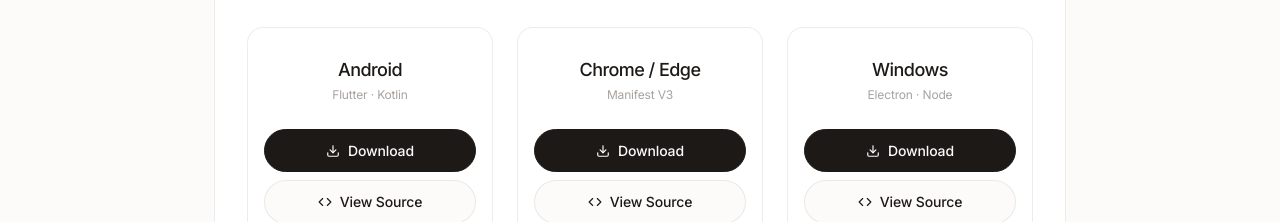
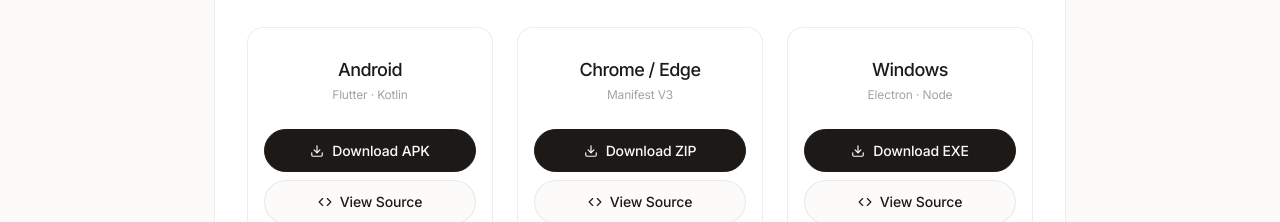
Before and after one commit to yashhackz360/Reclaim, a Next.js app in the folder reclaim-web/: page / in a window 1280 px wide. Shown: the part 6780-7002 px from the top of the page. Built offline with nearby package versions, Linux system fonts and the light colour scheme.

Commit message:
feat: update download buttons to point to real v0.2.0-alpha release binaries (APK, EXE, ZIP)

```diff
--- a/reclaim-web/app/page.tsx
+++ b/reclaim-web/app/page.tsx
@@ -502,12 +502,30 @@
 
 function Download() {
   const r = useReveal();
+  const releaseBase = "https://github.com/yashhackz360/Reclaim/releases/download/v0.2.0-alpha";
   const cards = [
-    { platform: "Android",           tech: "Flutter · Kotlin",     source: "https://github.com/yashhackz360/Reclaim/tree/main/reclaim-android" },
-    { platform: "Chrome / Edge",      tech: "Manifest V3",          source: "https://github.com/yashhackz360/Reclaim/tree/main/reclaim-extension" },
-    { platform: "Windows",            tech: "Electron · Node",      source: "https://github.com/yashhackz360/Reclaim/tree/main/reclaim-desktop" },
+    {
+      platform: "Android",
+      tech: "Flutter · Kotlin",
+      source: "https://github.com/yashhackz360/Reclaim/tree/main/reclaim-android",
+      downloadUrl: `${releaseBase}/reclaim-android.apk`,
+      downloadLabel: "Download APK",
+    },
+    {
+      platform: "Chrome / Edge",
+      tech: "Manifest V3",
+      source: "https://github.com/yashhackz360/Reclaim/tree/main/reclaim-extension",
+      downloadUrl: `${releaseBase}/reclaim-extension.zip`,
+      downloadLabel: "Download ZIP",
+    },
+    {
+      platform: "Windows",
+      tech: "Electron · Node",
+      source: "https://github.com/yashhackz360/Reclaim/tree/main/reclaim-desktop",
+      downloadUrl: `${releaseBase}/Reclaim.Setup.1.0.0.exe`,
+      downloadLabel: "Download EXE",
+    },
   ];
-  const downloadUrl = "https://github.com/yashhackz360/Reclaim/archive/refs/tags/v0.1.0-alpha.zip";
 
   return (
     <section className="section" id="choose-freedom">
@@ -525,11 +543,11 @@
                 <p className="dl-tech">{c.tech}</p>
                 <div className="dl-actions">
                   <a
-                    href={downloadUrl}
+                    href={c.downloadUrl}
                     className="dl-btn-label dl-btn-primary"
                     download
                   >
-                    <IconDownload /> Download
+                    <IconDownload /> {c.downloadLabel}
                   </a>
                   <a
                     href={c.source}
```
